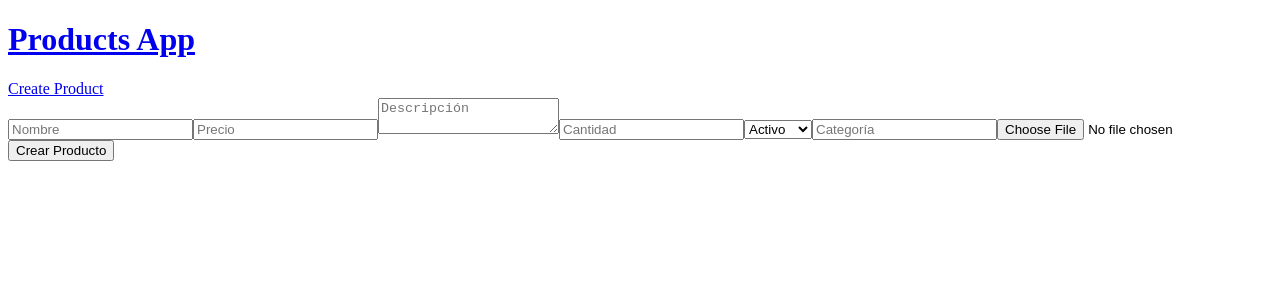
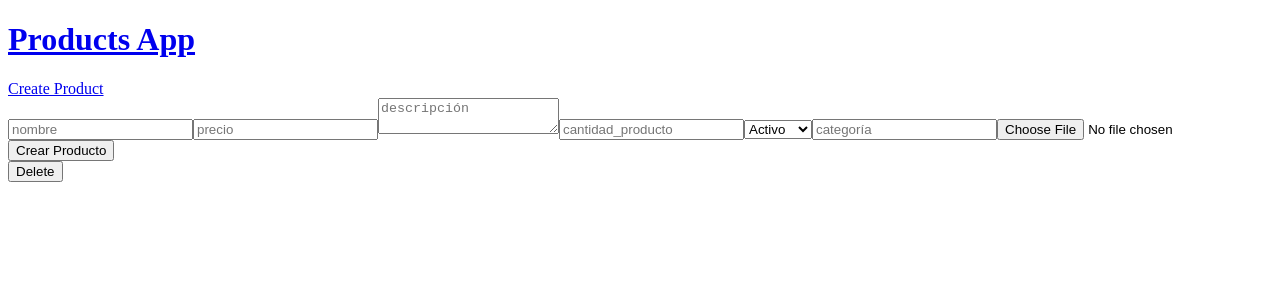
Before and after one commit to andresmg42/frontend_tienda, a React (Vite) app in the folder cliente_tienda/: page /products/1 in a window 1280 px wide. Shown: the top 300 px of the page. Built offline with nearby package versions, Linux system fonts and the light colour scheme; no server answers.

Commit message:
formulario completado hasta delete

```diff
--- a/cliente_tienda/src/api/products.api.js
+++ b/cliente_tienda/src/api/products.api.js
@@ -14,6 +14,6 @@ export const createProduct=(product)=>{
 
 export const getProduct=(id)=>productoApi.get('/'+id+'/')
 
-export const updateProuduct=(id,product)=> productoApi.put('/'+id+'/',product)
+export const updateProduct=(id,product)=> productoApi.put('/'+id+'/',product)
 
 export const deleteProduct=(id)=> productoApi.delete('/'+id+'/')
--- a/cliente_tienda/src/components/ProductCard.jsx
+++ b/cliente_tienda/src/components/ProductCard.jsx
@@ -12,6 +12,14 @@ export function ProductCard({product}) {
             navigate('/products/'+product.id)
         }}
         >
+
+            {product.foto_producto && (
+                <img
+                    src={product.foto_producto}
+                    alt={product.nombre}
+                    className="w-full h-48 object-cover mb-3 rounded-md"
+                />
+            )}
             <h1 className="font-bold uppercase">{product.nombre}</h1>
             <p className="text-slate-400">{product.cantidad_producto}</p>
             <p className="text-slate-400">{product.precio}</p>
--- a/cliente_tienda/src/pages/ProductFormPage.jsx
+++ b/cliente_tienda/src/pages/ProductFormPage.jsx
@@ -1,5 +1,5 @@
 import { useForm } from 'react-hook-form'
-import { createProduct, getProduct } from '../api/products.api'
+import { createProduct, getProduct, updateProduct, deleteProduct} from '../api/products.api'
 import { getAllCategories } from '../api/categories.api'
 import toast from 'react-hot-toast'
 import { useEffect, useState } from 'react'
@@ -10,28 +10,12 @@ export function ProductFormPage() {
 
   const params = useParams();
 
-  const [formData, setFormData] = useState({
-    nombre: '',
-    precio: '',
-    descripcion: '',
-    cantidad_producto: '',
-    estado_producto: true,
-    categoria: '',
-    foto_producto: null, // Para la imagen
-  });
+  const { register, handleSubmit, formState: { errors }, setValue } = useForm();
 
-  const handleInputChange = (e) => {
-    const { name, value } = e.target;
-    setFormData({ ...formData, [name]: value });
-  };
 
-  const handleFileChange = (e) => {
-    setFormData({ ...formData, foto_producto: e.target.files[0] });
-  };
+  const onSubmit = handleSubmit(async data => {
 
-  const onSubmit = async (e) => {
 
-    e.preventDefault();
 
 
 
@@ -39,23 +23,24 @@ export function ProductFormPage() {
       const response = await getAllCategories();
       const categorias = response.data;
 
-      const cat = categorias.find(categoria => categoria.nombre_categoria === formData.categoria);
+      const cat = categorias.find(categoria => categoria.nombre_categoria === data.categoria);
 
 
       if (cat != undefined) {
 
         const newdata = {
-          nombre: formData.nombre,
-          precio: formData.precio,
-          descripcion: formData.descripcion,
-          cantidad_producto: parseInt(formData.cantidad_producto),
-          estado_producto: formData.estado_producto === "true",
+          nombre: data.nombre,
+          precio: data.precio,
+          descripcion: data.descripcion,
+          cantidad_producto: parseInt(data.cantidad_producto),
+          estado_producto: data.estado_producto === "true",
           categoria: cat.id,
-          foto_producto: formData.foto_producto,
+          foto_producto: data.foto_producto[0],
         }
 
         if (params.id) {
-          await updateTask(params.id, newdata);
+          console.log(newdata)
+          await updateProduct(params.id, newdata);
           toast.success('Tarea Actualizada correctamente', {
 
             position: "bottom-right",
@@ -66,7 +51,7 @@ export function ProductFormPage() {
           })
 
         } else {
-
+          console.log(newdata)
           await createProduct(newdata)
           toast.success('Producto Creado Exitosamente', {
             position: "bottom-right",
@@ -81,7 +66,7 @@ export function ProductFormPage() {
         }
 
 
-        //navigate("/products")
+      navigate("/products")
 
 
 
@@ -116,45 +101,85 @@ export function ProductFormPage() {
 
 
 
-  };
+  });
 
-useEffect(()=>{
-  async function loadProduct(){
-    console.log(params.id)
-  if (params.id){
-    const res=await getProduct(params.id)
-    console.log(res)
-    setFormData({
-      nombre: res.nombre,
-      precio: res.precio,
-      descripcion: res.descripcion,
-      cantidad_producto: String(res.cantidad_producto),
-      estado_producto: String(res.estado_producto),
-      categoria: String(res.categoria),
-      foto_producto: res.foto_producto,
-    });
+  useEffect(() => {
+    async function loadProduct() {
+      console.log(params.id)
+      if (params.id) {
+        const res = await getProduct(params.id)
+        const response = await getAllCategories();
+        const categorias = response.data;
+        console.log(res.data)
+        console.log(categorias)
+        const cat = categorias.find(categoria => categoria.id === res.data.categoria);
 
-  }
-
-}
-loadProduct();
-},[params.id])
+        setValue('nombre', res.data.nombre)
+        setValue('precio', res.data.precio)
+        setValue('descripcion', res.data.descripcion)
+        setValue('cantidad_producto', String(res.data.cantidad_producto))
+        setValue('categoria', cat.nombre_categoria)
+        setValue('estado_producto', String(res.data.estado_producto))
+        //setValue('foto_producto', FileList(res.data.foto_producto,1))
+      };
+    }
+    loadProduct();
+  }, [])
 
   return (
     <div>
       <form onSubmit={onSubmit}>
-        <input type="text" name="nombre" placeholder="Nombre" onChange={handleInputChange} />
-        <input type="number" name="precio" placeholder="Precio" onChange={handleInputChange} />
-        <textarea name="descripcion" placeholder="Descripción" onChange={handleInputChange}></textarea>
-        <input type="number" name="cantidad_producto" placeholder="Cantidad" onChange={handleInputChange} />
-        <select name="estado_producto" onChange={handleInputChange}>
+        <input type="text" name="nombre" placeholder="nombre" {...register("nombre", { required: true })} />
+
+        <input type="number" name="precio" placeholder="precio" {...register("precio", { required: true })} />
+
+        <textarea name="descripcion" placeholder="descripción" {...register("descripcion", { required: true })}></textarea>
+
+        <input type="number" name="cantidad_producto" placeholder="cantidad_producto" {...register("cantidad_producto", { required: true })} />
+
+        <select name="estado_producto" {...register("estado_producto", { required: true })}>
           <option value="true">Activo</option>
           <option value="false">Inactivo</option>
         </select>
-        <input type="text" name="categoria" placeholder="Categoría" onChange={handleInputChange} />
-        <input type="file" name="foto_producto" onChange={handleFileChange} />
+
+        <input type="text" name="categoria" placeholder="categoría" {...register("categoria", { required: true })} />
+
+        <input type="file" name="foto_producto" {...register("foto_producto", { required: false })} />
+
         <button type="submit">Crear Producto</button>
+
       </form>
+      {params.id &&
+        <div>
+          <button
+
+            onClick={async () => {
+              const accepted = window.confirm("are you sure?");
+              if (accepted) {
+                await deleteProduct(params.id);
+                toast.success('Tarea eliminada exitosamente', {
+
+                  position: "bottom-right",
+                  style: {
+                    background: "#101010",
+                    color: "#fff"
+                  }
+                })
+
+                navigate("/products")
+              }
+
+            }}
+          >Delete
+
+          </button>
+
+        </div>
+
+
+
+      }
+
     </div>
   )
 }
```
